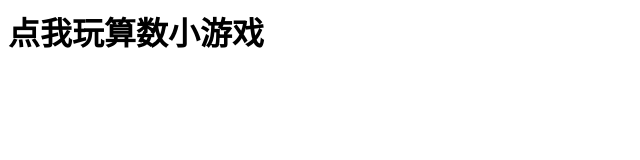
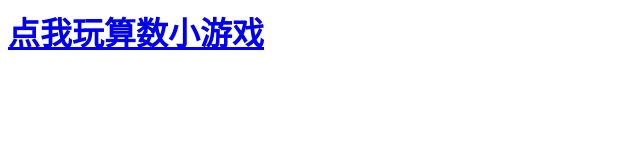
Before and after one commit to szjlsjh3636/szjlsjh3636.github.io, a plain HTML site: page index.html in a window 1280 px wide. Shown: the whole page, without its empty margins (0-640 px from the left). Drawn offline with Linux system fonts and the light colour scheme.

Commit message:
Update index.html

```diff
--- a/index.html
+++ b/index.html
@@ -1,6 +1,6 @@
 <html>
   <head></head>
   <body>
-    <p><h1><a herf="Numbers/Numbers.html">点我玩算数小游戏</a></h1></p>
+    <p><h1><a href="Numbers/Numbers.html">点我玩算数小游戏</a></h1></p>
   </body>
 </html>
```
